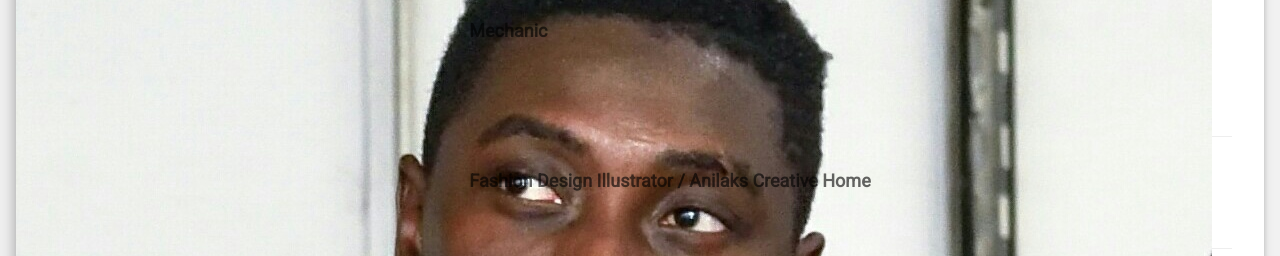
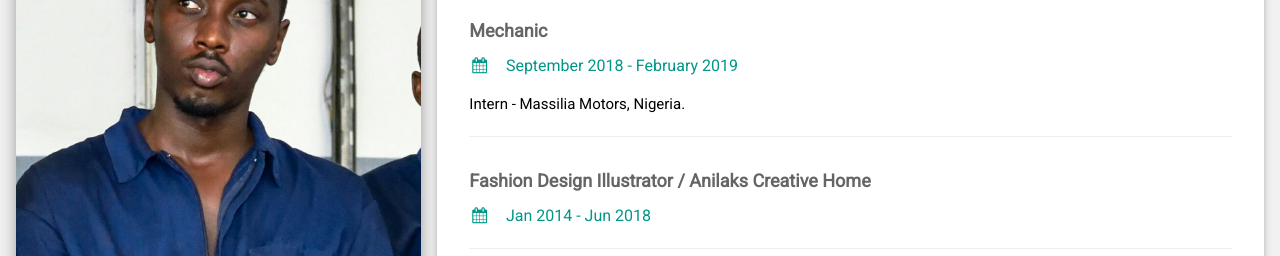
Before and after one commit to dunmininu/dunmininu.github.io, a plain HTML site: page mycv.html in a window 1280 px wide. Shown: the part 106-362 px from the top of the page. Drawn offline with nearby package versions, Linux system fonts and the light colour scheme.

Commit message:
Update mycv.html

```diff
--- a/mycv.html
+++ b/mycv.html
@@ -22,7 +22,7 @@ html,body,h1,h2,h3,h4,h5,h6 {font-family: "Roboto", sans-serif}
 
       <div class="w3-white w3-text-grey w3-card-4">
         <div class="w3-display-container">
-          <img src="profile-image.jpg">
+          <img src="profile-image.jpg" style="width:100%" alt="Avatar">
           <div class="w3-display-bottomleft w3-container w3-text-black">
             <h3>Abiola-ALaka Oluwaseyi</h3>
           </div>
```
